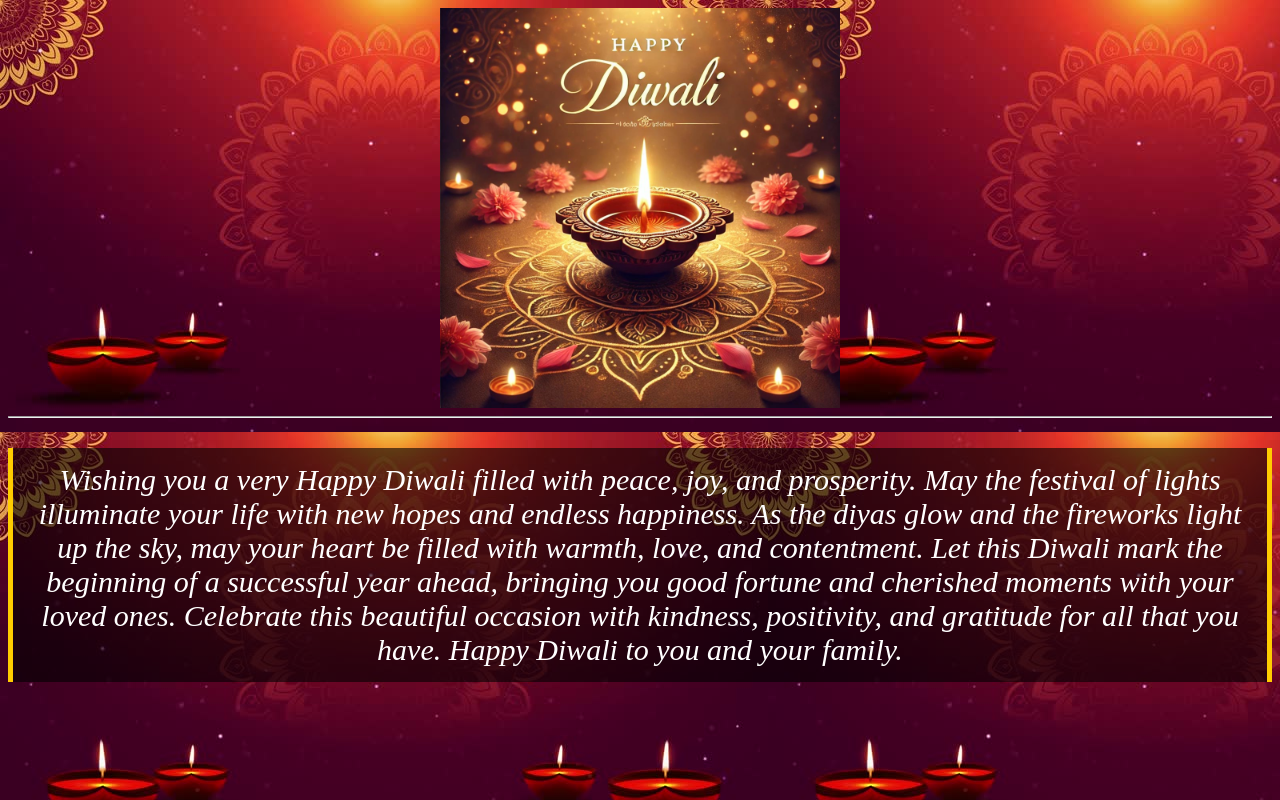
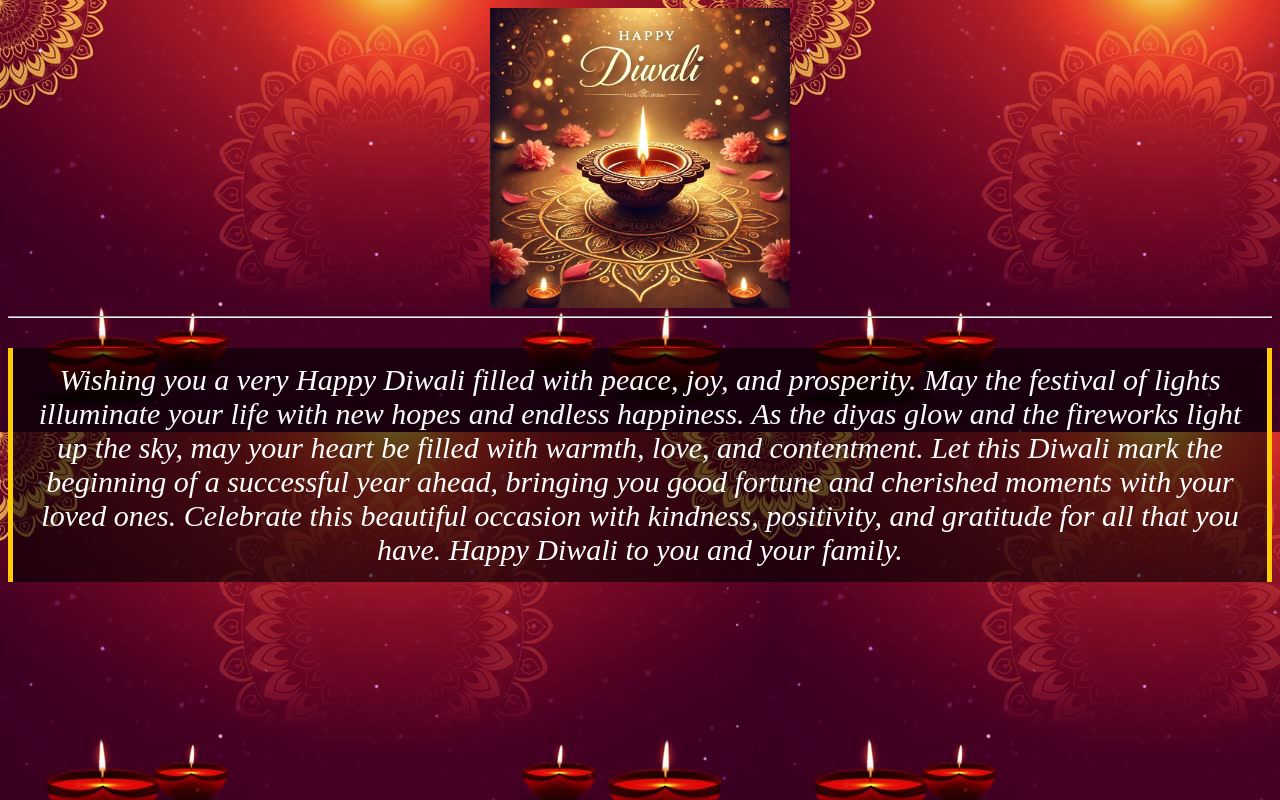
Before and after one commit to Abhinaw123-du/happy-diwali-bro, a plain HTML site: page page3.html in a window 1280 px wide. Drawn offline with Linux system fonts and the light colour scheme.

Commit message:
Update page3.html

```diff
--- a/page3.html
+++ b/page3.html
@@ -25,7 +25,7 @@
 
 <body>
 <center>
-<img src="diwali bro.jpeg" height="400" width="400"/>
+<img src="diwali bro.jpeg" height="300" width="300"/>
 <br>
 <hr>
 <p>
```
